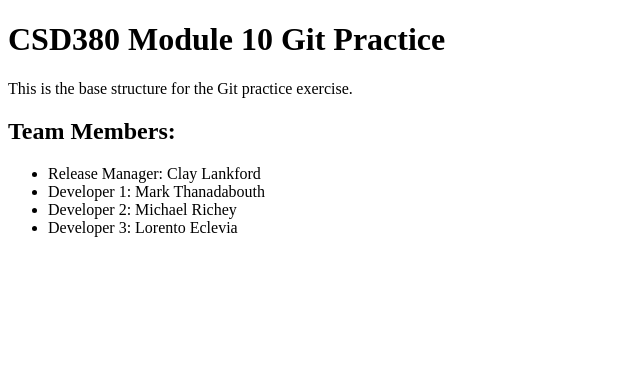
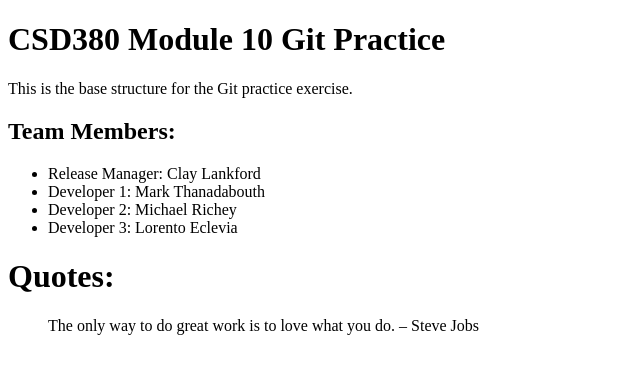
Before and after one commit to clankfordbell/GitLab, a plain HTML site: page index.html in a window 1280 px wide. Shown: the whole page, without its empty margins (0-640 px from the left). Drawn offline with Linux system fonts and the light colour scheme.

Commit message:
Quotes 7/20/24.html

```diff
--- a/index.html
+++ b/index.html
@@ -15,5 +15,7 @@
         <li>Developer 2: Michael Richey</li>
         <li>Developer 3: Lorento Eclevia</li>
     </ul>
+    <h1>Quotes:</h1>
+    <blockquote>The only way to do great work is to love what you do. – Steve Jobs</blockquote>
 </body>
 </html>
```
